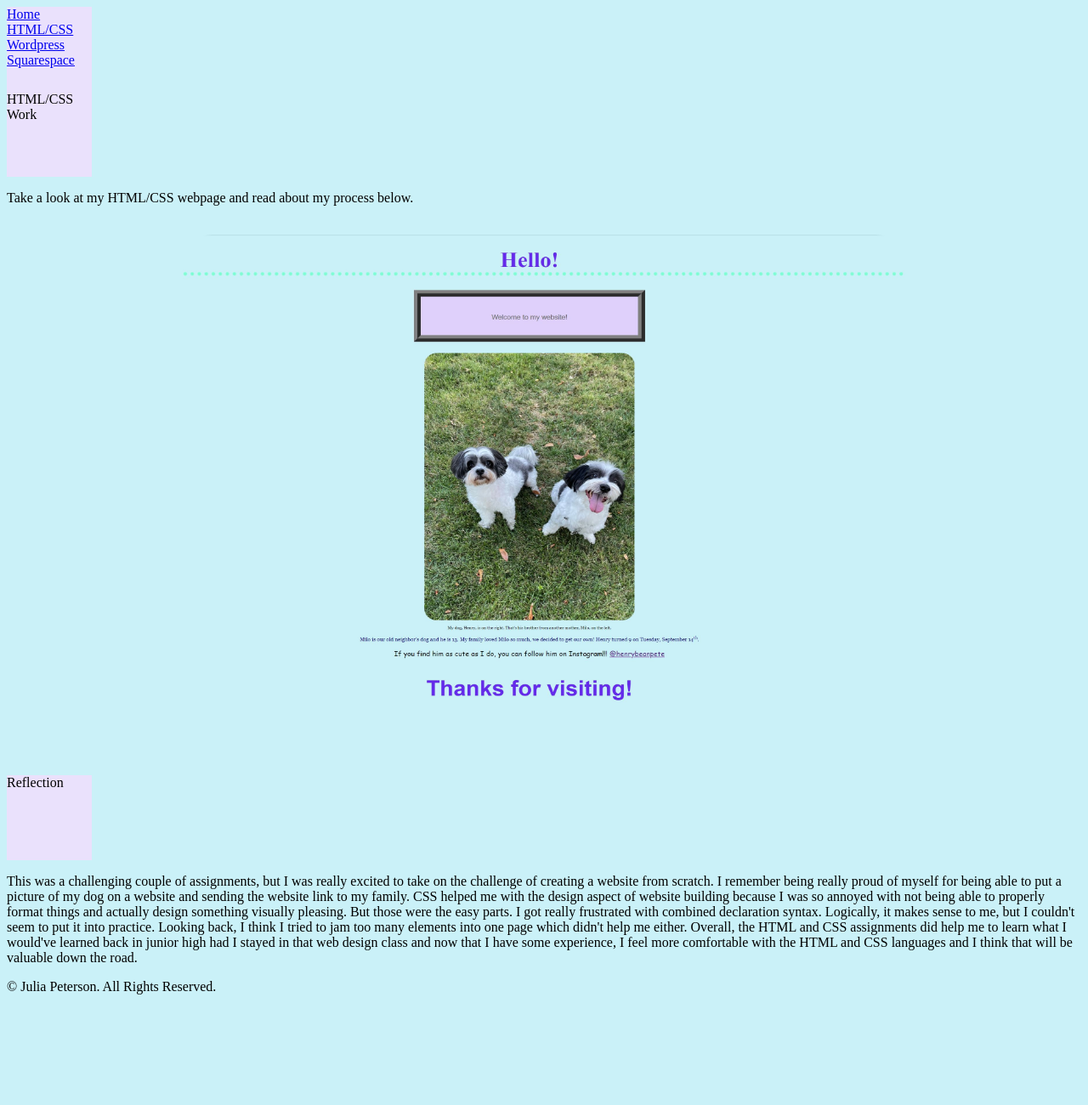
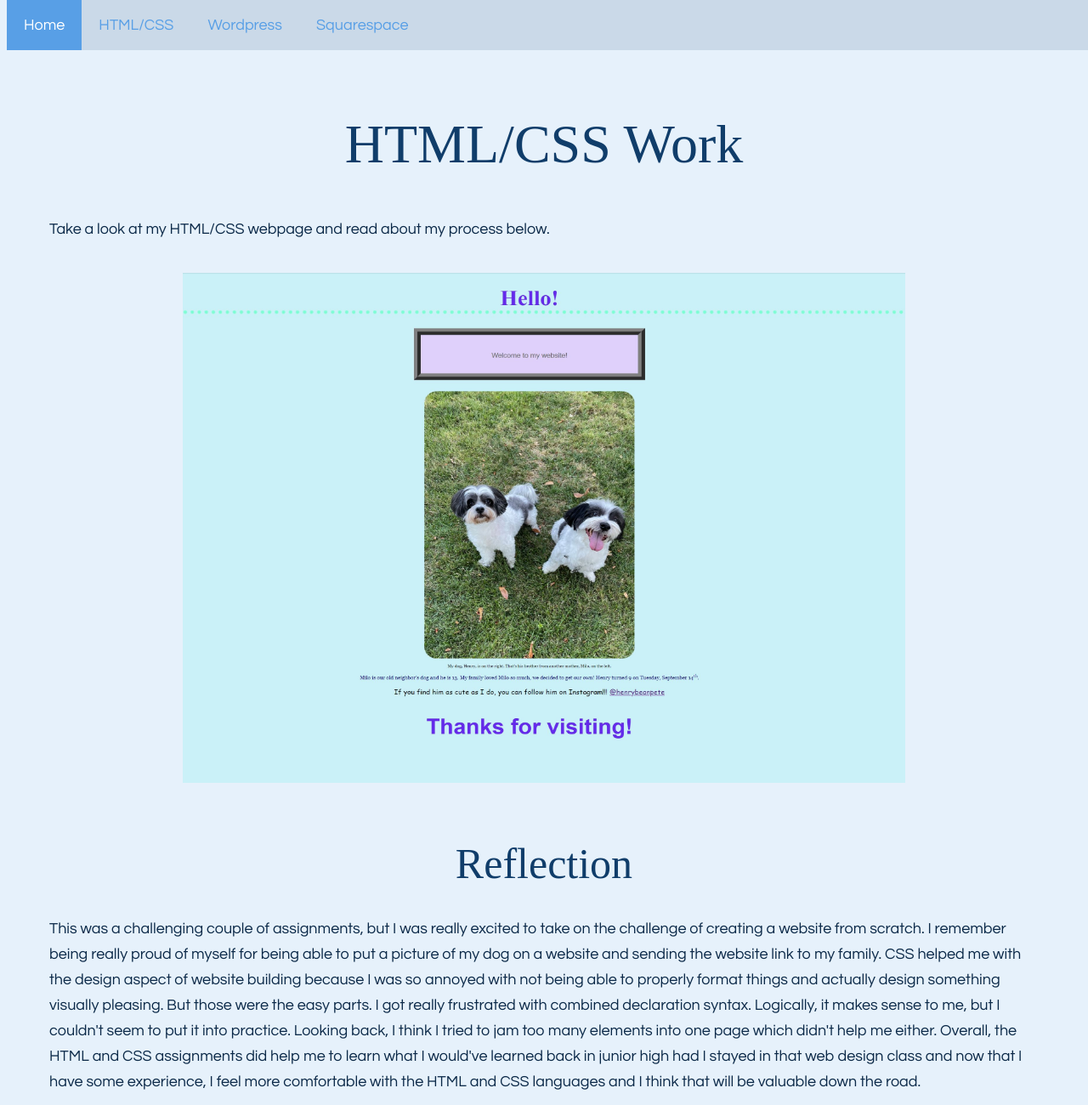
Before and after one commit to juliapeterson24/juliapeterson24.github.io, a plain HTML site: page HTML-CSS.html in a window 1280 px wide. Shown: the top 1300 px of the page at 85% size. Before the commit the page ends 1178 px from the top, so only its background shows below. Drawn offline with Linux system fonts and the light colour scheme.

Commit message:
Update style.css

```diff
--- a/style.css
+++ b/style.css
@@ -1,38 +1,49 @@
+
+
+
 body {
-   background-color:rgb(202, 241, 248);
+   background-color:#e6f1fb;
 }
 
-.writing{
-   font-family: Arial;
-   font-size: 20px;
-   color: #666666;
-   text-align: center;
+p {
+   color: #0b2948;
+   font-family: 'century gothic';
+   font-size: 18px;
+   padding-left: 50px;
+   padding-right: 50px;
+   line-height: 30px;
 }
 
-h1 {
-   color: rgb(100, 41, 236);
-   font-family: 'Times New Roman', Times, serif;
+.header {
+   padding-top: 125px;
+   padding-bottom: 30px;
+   text-align: center;
+   color: #103d6a;
+   font-family: 'freestyle script';
    font-size: 64px;
-   border-bottom-style: dotted;
-   border-width: 10px;
-   border-bottom-color: aquamarine;
+ }
+
+ .header2 {
+   padding-top: 30px;
+   padding-bottom: 15px;
    text-align: center;
+   color: #103d6a;
+   font-family: 'freestyle script';
+   font-size: 50px;
+ }
+
+ footer {
+   color: #0b2948;
+   font-family: 'century gothic';
+   font-size: 12px;
+   padding-left: 50px;
+   padding-right: 50px;
+   line-height: 30px;
 }
 
-img {
-      border-radius: 35px;
-}
 
-.box {
-   background-color: white;
-   width: 600px;
-   height: 15px;
-   border: 20px ridge grey;
-   padding-top: 50px;
-   padding-right: 10px;
-   padding-bottom: 50px;
-   padding-left: 10px;
-   margin: 10px;
+ .coverphoto {
+   border-radius: 200px;
 }
 
 .center {
@@ -41,54 +52,31 @@ img {
    margin-right: auto;
 }
 
-div {
-   width: 100px;
-   height: 100px;
-   background-color: rgb(219, 204, 250);
-   animation-name: example;
-   animation-duration: 4s;
-   animation-iteration-count: infinite;
-   animation-direction: alternate-reverse;
+#navbar {
+   overflow: hidden;
+   background-color: #cad9e8;
+   position: fixed;
+   top: 0;
+   width: 105%;
+}
+
+#navbar a  {
+   float: left;
+   display: block;
+   color: #589fe6;
+   text-align: center;
+   padding: 20px 20px;
+   text-decoration: none;
+   font-size: 18px;
+   font-family: 'century gothic';
+}
+
+#navbar a:hover {
+   background-color: #d0e4f8;
+   color: #0b2948;
  }
 
- @keyframes example {
-   from {background-color: rgb(219, 204, 250);}
-   to {background-color: white;}
+ #navbar a.active {
+   background-color: #589fe6;
+   color: white;
  }
-
-section {
-    font-family: Georgia, 'Times New Roman', Times, serif;
-    font-size: 12px;
-    text-align: center;
- }
-
- #regular {
-   color:black;
-   font-size: 30px;
-   text-align: center;
-   border-bottom: none;
- }
-
- #caption {
-   font-size: 12px;
-   font-family: 'Times New Roman', Times, serif
-   color: black;
-   text-align: center;
- }
-
- #regular h1 {
-   border: none;
-   text-align: center;
-   font-family: "Noto Sans", sans-serif ;
- }
-
- .paragraph p {
-    color: navy;
-    font-size: 15px;
- }
-
- .writing p {
-    color: black;
-    font-size: 20px;
-    font-family: "Comic Sans MS", "Comic Sans", cursive;
- }
```
